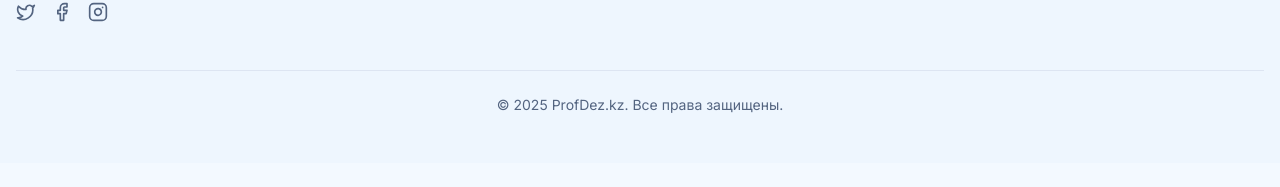
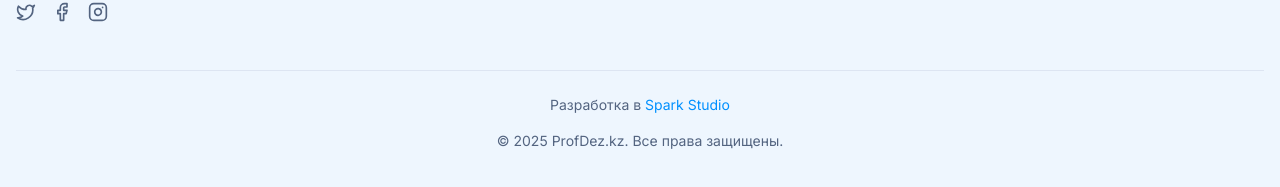
Before and after one commit to k1ngsterr1/dez-shop, a Next.js app: page / in a window 1280 px wide. Shown: the part 2986-3173 px from the top of the page. Before the commit the page ends 3149 px from the top, so only its background shows below. Built offline with nearby package versions, Linux system fonts and the light colour scheme; no server answers.

Commit message:
feat: add spark studio

```diff
--- a/src/features/footer/footer.tsx
+++ b/src/features/footer/footer.tsx
@@ -89,8 +89,21 @@ export function Footer() {
           </div>
         </div>
 
-        <div className="mt-12 border-t pt-6 text-center text-sm text-muted-foreground">
-          <p>© {new Date().getFullYear()} ProfDez.kz. Все права защищены.</p>
+        <div className="mt-12 border-t pt-6  text-center text-sm text-muted-foreground">
+          <span className="mb-4">
+            Разработка в
+            <a
+              href="https://sparkstudio.kz/"
+              target="_blank"
+              className="text-primary"
+            >
+              {" "}
+              Spark Studio
+            </a>
+          </span>
+          <p className="mt-4">
+            © {new Date().getFullYear()} ProfDez.kz. Все права защищены.
+          </p>
         </div>
       </div>
     </footer>
```
